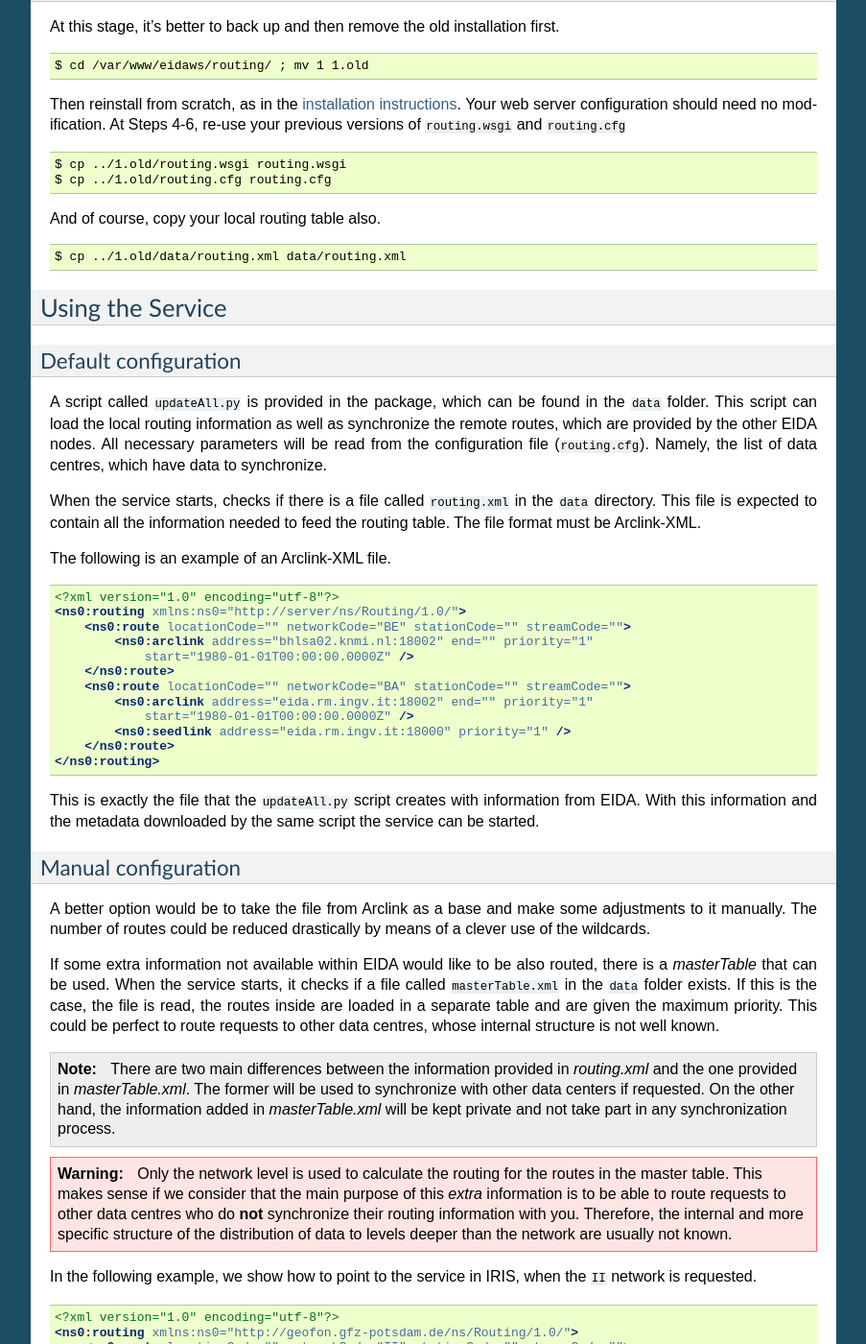
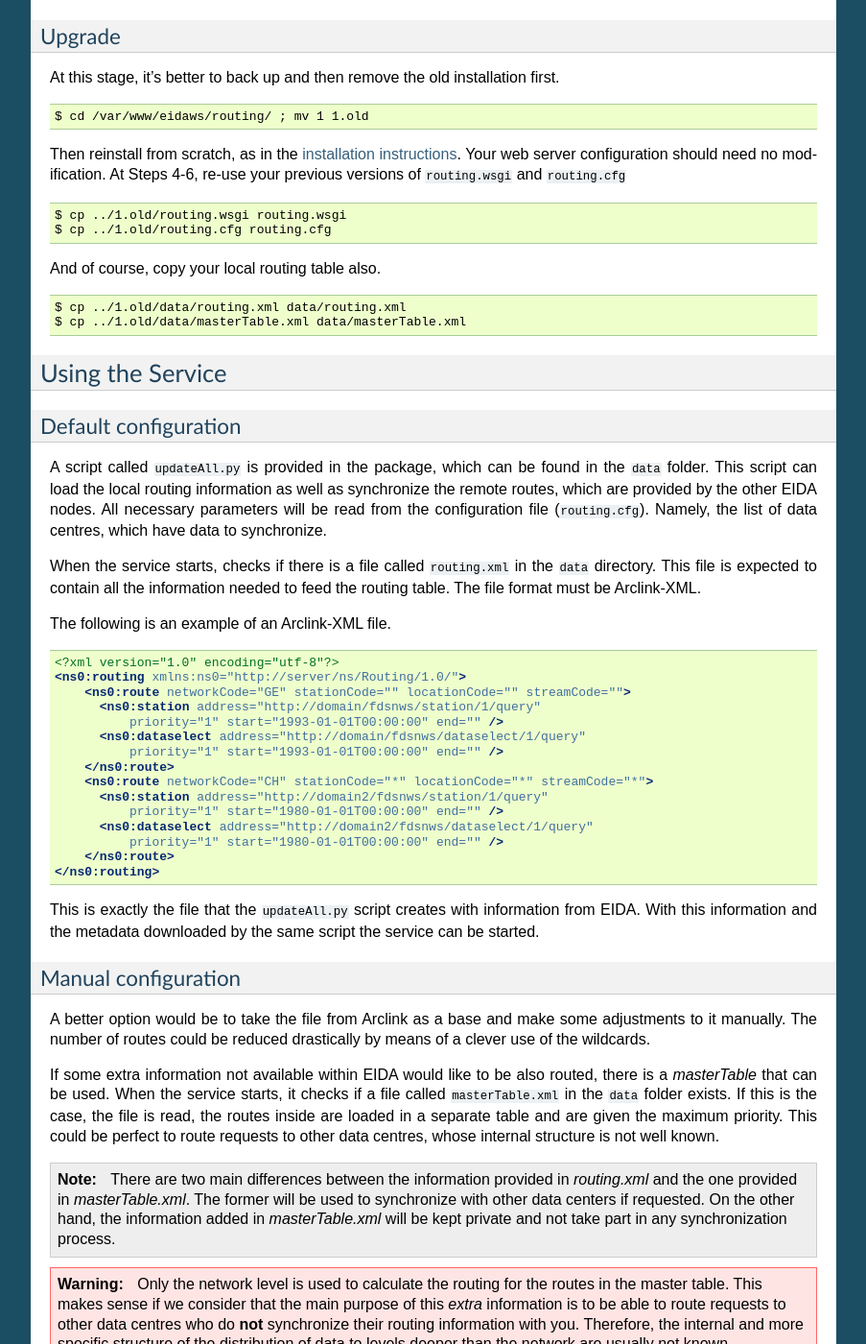
Before and after one commit to EIDA/routing, a Sphinx documentation site: the page built from doc/index.rst, in a window 1280 px wide and 1400 px high, scrolled down 6893 px. Shown: the whole window at 96% size, without its empty margins (198-1101 px from the left). Built offline with Sphinx 7.4.7, drawn with Linux system fonts in a browser that asks for light colours; some of the changed text lies outside the part shown.

Commit message:
Minor corrections in the documentation.

```diff
--- a/doc/index.rst
+++ b/doc/index.rst
@@ -273,6 +273,8 @@ Service
 `baseURL` should contain the basic URL of the current Routing Service in order
 to be used in the generation of the `application.wadl` method. For instance, ::
 
+.. code-block:: ini
+
     baseURL = http://mydomain.dom/eidaws/routing/1
 
 The variable `info` specifies the string
@@ -435,6 +438,7 @@ At Steps 4-6, re-use your previous versions of ``routing.wsgi`` and ``routing.cf
 And of course, copy your local routing table also. ::
 
     $ cp ../1.old/data/routing.xml data/routing.xml
+    $ cp ../1.old/data/masterTable.xml data/masterTable.xml
 
 
 Using the Service
@@ -460,14 +464,17 @@ The following is an example of an Arclink-XML file.
 
     <?xml version="1.0" encoding="utf-8"?>
     <ns0:routing xmlns:ns0="http://server/ns/Routing/1.0/">
-        <ns0:route locationCode="" networkCode="BE" stationCode="" streamCode="">
-            <ns0:arclink address="bhlsa02.knmi.nl:18002" end="" priority="1"
-                start="1980-01-01T00:00:00.0000Z" />
+        <ns0:route networkCode="GE" stationCode="" locationCode="" streamCode="">
+          <ns0:station address="http://domain/fdsnws/station/1/query"
+              priority="1" start="1993-01-01T00:00:00" end="" />
+          <ns0:dataselect address="http://domain/fdsnws/dataselect/1/query"
+              priority="1" start="1993-01-01T00:00:00" end="" />
         </ns0:route>
-        <ns0:route locationCode="" networkCode="BA" stationCode="" streamCode="">
-            <ns0:arclink address="eida.rm.ingv.it:18002" end="" priority="1"
-                start="1980-01-01T00:00:00.0000Z" />
-            <ns0:seedlink address="eida.rm.ingv.it:18000" priority="1" />
+        <ns0:route networkCode="CH" stationCode="*" locationCode="*" streamCode="*">
+          <ns0:station address="http://domain2/fdsnws/station/1/query"
+              priority="1" start="1980-01-01T00:00:00" end="" />
+          <ns0:dataselect address="http://domain2/fdsnws/dataselect/1/query"
+              priority="1" start="1980-01-01T00:00:00" end="" />
         </ns0:route>
     </ns0:routing>
 
```
Also changed, not shown: other parts of doc/index.rst (+1 -0 lines).
